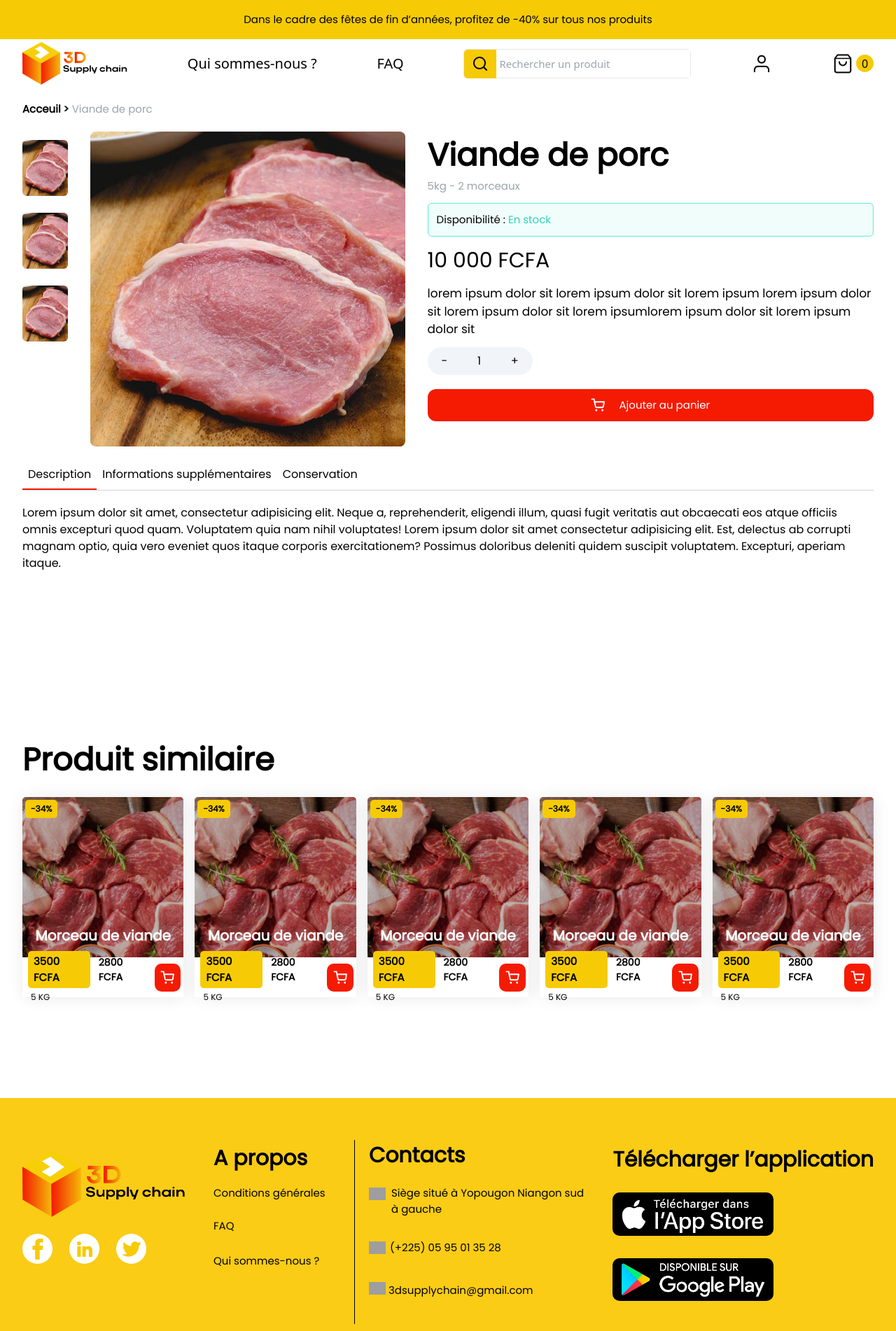
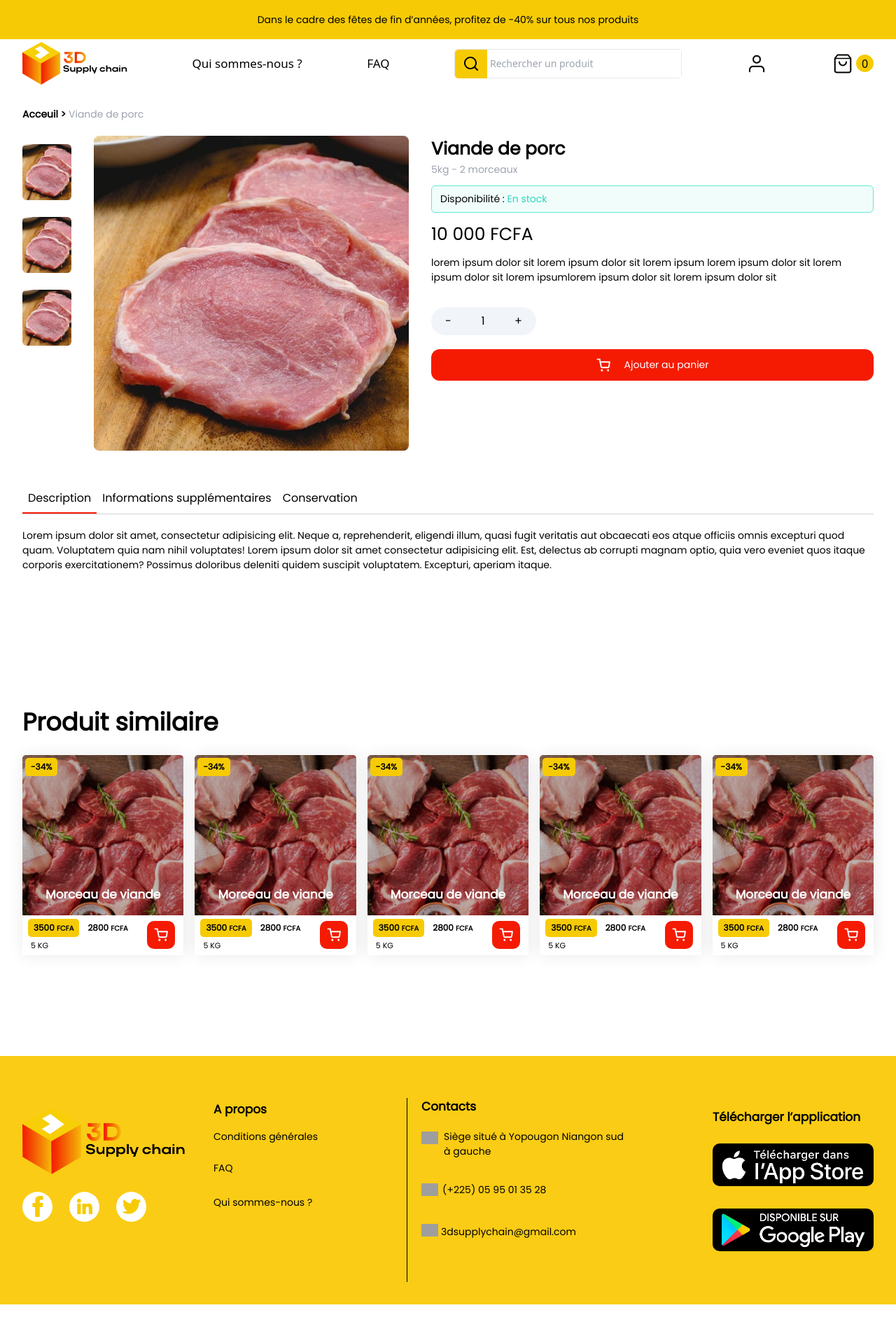
Before and after one commit to LLynx31/3d_supply_chain, a Next.js app: page /m/article in a window 1280 px wide. Shown: the top 1902 px of the page at 70% size. After the commit the page ends 1864 px from the top, so only its background shows below. Built offline with nearby package versions, Linux system fonts and the light colour scheme; grey boxes are pictures that could not be loaded.

Commit message:
responsive v0.0.1

```diff
--- a/app/m/article/page.jsx
+++ b/app/m/article/page.jsx
@@ -29,16 +29,16 @@ export default function ArticleView(){
     return(
         <div className="relative px-8 pt-5">
 
-            <div className={"absolute right-0 flex py-2 justify-center px-2 bg-teal-100 rounded-xl w-fit transition-[display] " + ajoutReussi }>
+            <div className={"absolute right-7 flex py-2 justify-center px-2 bg-teal-100 rounded-xl w-fit transition-[display] " + ajoutReussi }>
                 <img className="mr-2" loading="lazy" srcSet={imgDangerCircle}></img>
-                <div>Viande de Porc - 5KG ajouté au panier avec succès</div>
+                <div className="text-base">Viande de Porc - 5KG ajouté au panier avec succès</div>
                 <button onClick={()=> setAjoutReussi('hidden')}><img loading="lazy" srcSet={imgClose}></img></button>
             </div>
 
             <div className="text-base  font-semibold mb-5">Acceuil &gt; <span className="text-[#9ca3af] font-medium">Viande de porc</span>  </div>
 
             {/* article, ses images et sa description */}
-            <div className="flex ">
+            <div className="flex mb-12">
 
                 {/* image en mignature */}
                 <div className="flex flex-col mr-8 w-[120px]">
@@ -54,14 +54,14 @@ export default function ArticleView(){
 
                 {/* description */}
                 <div className="ml-8 w-fit">
-                    <h1 className="text-2xl font-bold ">Viande de porc</h1>
+                    <h1 className="text-xl font-bold ">Viande de porc</h1>
                     <div className="text-base  text-[#9ca3af]">5kg - 2 morceaux</div>
 
-                    <div className="px-3 py-3 my-3 rounded-md bg-teal-50 border border-teal-300 text-base ">Disponibilité : <span className="text-teal-400">En stock</span></div>
+                    <div className="px-3 py-2 my-3 rounded-md bg-teal-50 border border-teal-300 text-base ">Disponibilité : <span className="text-teal-400">En stock</span></div>
 
                     <div className="text-xl ">10 000 FCFA</div>
 
-                    <p className="mt-3 text-[17px] ">
+                    <p className="mt-3 text-base mb-8">
                         lorem ipsum dolor sit lorem ipsum dolor sit lorem ipsum lorem ipsum dolor sit lorem ipsum dolor sit lorem ipsumlorem ipsum dolor sit lorem ipsum dolor sit
                     </p>
 
@@ -71,7 +71,7 @@ export default function ArticleView(){
 
                     <button onClick={() => setAjoutReussi('')} className="flex justify-center items-center  text-base text-white w-full bg-rouge rounded-xl px-3 py-3 mt-5">
                         <img loading="lazy" alt="shopping cart" src={imgShoppingCart} className="h-[20px] w-[20px]"></img>
-                        <div className="ml-5">Ajouter au panier</div>
+                        <div className="ml-5 text-base">Ajouter au panier</div>
                     </button>
                 </div>
             </div>
@@ -95,18 +95,18 @@ export default function ArticleView(){
                     </div>
                 </div>
 
-                <div className={swipeDescription == 'description' ? "mt-5" : "hidden"}>
+                <div className={swipeDescription == 'description' ? "mt-5 text-base" : "hidden"}>
                     Lorem ipsum dolor sit amet, consectetur adipisicing elit. Neque a, reprehenderit, eligendi illum, quasi fugit veritatis aut obcaecati eos atque officiis omnis excepturi quod quam. Voluptatem quia nam nihil voluptates!
                     Lorem ipsum dolor sit amet consectetur adipisicing elit. Est, delectus ab corrupti magnam optio, quia vero eveniet quos itaque corporis exercitationem? Possimus doloribus deleniti quidem suscipit voluptatem. Excepturi, aperiam itaque.
                 </div>
 
 
-                <div  className={swipeDescription == 'infoSupp' ? "mt-5" : "hidden"}>
+                <div  className={swipeDescription == 'infoSupp' ? "mt-5 text-base" : "hidden"}>
                     Lorem ipsum dolor sit amet, consectetur adipisicing elit.
                 </div>
 
 
-                <div className={swipeDescription == 'conservation' ? "mt-5" : "hidden"}>
+                <div className={swipeDescription == 'conservation' ? "mt-5 text-base" : "hidden"}>
                     Lorem ipsum dolor sit amet, consectetur adipisicing elit. Neque a, reprehenderit, eligendi illum, quasi fugit veritatis aut obcaecati eos atque officiis omnis excepturi quod quam. Voluptatem quia nam nihil voluptates!
 
                 </div>
@@ -118,7 +118,7 @@ export default function ArticleView(){
 
 
             {/* produit similaire */}
-            <div className="mt-36 mb-28">
+            <div className="mt-16 mb-28">
                 <h1 className="text-2xl font-bold  mb-5">Produit similaire</h1>
                 <div className="grid grid-cols-5 gap-4">
                     <Article></Article>
--- a/app/m/panier/page.jsx
+++ b/app/m/panier/page.jsx
@@ -57,7 +57,7 @@ export default function Panier(){
                             <div className="text-base font-bold">6000 FCFA</div>
                         </div>
 
-                        <button className="text-white w-full bg-rouge text-center py-3 rounded-md">VALIDER MA COMMANDE</button>
+                        <button className="text-white text-base w-full bg-rouge text-center py-3 rounded-md">VALIDER MA COMMANDE</button>
                     </div>
 
 
--- a/app/ui/article.jsx
+++ b/app/ui/article.jsx
@@ -15,21 +15,21 @@ export default function Article({prix,poids,reduction,nom,image}){
 
         <div className="absolute top-0 bg-transparent w-full h-full">
             <div className="flex justify-between flex-col h-[80%]">
-                <div className="px-2 py-1 bg-jaune text-[12px] font-bold  mt-1 ml-1 rounded-[5px] w-fit">-34%</div>
+                <div className="px-2 py-1 bg-jaune md:text-[11px] min-[1210px]:text-[12px] font-bold  mt-1 ml-1 rounded-[5px] w-fit">-34%</div>
                 <div className=" text-lg text-center mb-4 font-semibold text-white">Morceau de viande</div>
             </div>
 
-            <div className="flex items-center bg-white px-1 py-1 h-[20%]">
+            <div className="flex items-center bg-white justify-between px-1 py-1 h-[20%]">
                 <div className="flex  flex-col px-1">
                     <div className="flex items-center">
-                        <div className="font-bold w-fit px-2 py-1 bg-jaune text-[15px] rounded-[5px] mr-1">3500 FCFA</div>
-                        <div className="font-bold w-fit px-2 py-1 text-[14px] ">2800 FCFA</div>
+                        <div className="font-bold w-fit px-2 py-1 bg-jaune md:text-[11px] min-[1210px]:text-[12px] rounded-[5px] mr-1">3500 <span className="text-[10px]">FCFA</span></div>
+                        <div className="font-bold w-fit px-2 py-1 md:text-[11px] min-[1210px]:text-[12px] ">2800 <span className="text-[10px]">FCFA</span></div>
                         </div>
-                    <div className="text-[12px] pl-1 pt-1">5 KG</div>
+                    <div className="md:text-[11px] text-[12px] pl-1 pt-1">5 KG</div>
 
                 </div>
 
-                <div className="w-[40px] h-[40px] flex items-center justify-center rounded-[25%] bg-rouge">
+                <div className="w-[40px] h-[40px] flex items-center justify-center rounded-[25%] mr-2 bg-rouge">
                         <img
                             loading="lazy"
                             srcSet={shoppingCart}
--- a/app/ui/footer.jsx
+++ b/app/ui/footer.jsx
@@ -9,9 +9,9 @@ export default function Footer() {
     const twitter = "/twitter.svg"
   return (
     <div className="bg-yellow-400 mt-36 p-8 max-md:px-5">
-      <div className="gap-3 flex justify-between max-md:flex-col max-md:items-stretch max-md:gap-0">
+      <div className="gap-3 flex justify-between max-lg:flex-col max-md:items-stretch max-md:gap-0">
 
-        <div className="flex flex-col items-stretch w-fit max-md:w-full max-md:ml-0">
+        <div className="flex flex-col items-stretch w-fit  max-md:ml-0">
           <div className="mt-8 max-md:max-w-full max-md:mt-10">
             <div className="gap-5 flex max-md:flex-col max-md:items-stretch max-md:gap-0">
               <div className="flex flex-col items-stretch w-[57%] max-md:w-full max-md:ml-0">
@@ -49,7 +49,7 @@ export default function Footer() {
               </div>
               <div className="flex flex-col w-fit ml-5 max-md:w-full max-md:ml-0">
                 <div className="flex flex-col items-between max-md:mt-10">
-                  <div className="text-black text-xl font-bold">A propos</div>
+                  <div className="text-black text-lg font-bold">A propos</div>
                   <div className="text-black text-base whitespace-nowrap mt-4">
                     Conditions générales
                   </div>
@@ -62,11 +62,11 @@ export default function Footer() {
             </div>
           </div>
         </div>
-        <div className="flex flex-col items-stretch w-fit ml-5 max-md:w-full max-md:ml-0">
+        <div className="flex flex-col items-stretch w-fit  max-md:ml-0">
           <div className="flex grow items-stretch justify-between gap-5 mt-7 max-md:mt-10">
             <div className="bg-black w-px shrink-0 h-[263px]" />
             <div className="flex grow basis-[0%] flex-col items-stretch self-start">
-              <div className="text-black text-xl font-bold">Contacts</div>
+              <div className="text-black text-lg font-bold">Contacts</div>
               <div className="flex justify-between gap-2 mt-5 items-start">
                 <img
                   loading="lazy"
@@ -101,9 +101,9 @@ export default function Footer() {
             </div>
           </div>
         </div>
-        <div className="flex flex-col items-stretch w-fit ml-5 max-md:w-full max-md:ml-0">
+        <div className="flex flex-col items-stretch w-fit max-md:ml-0">
           <div className="flex flex-col items-stretch my-auto max-md:mt-10">
-            <div className="text-black text-xl font-bold whitespace-nowrap">
+            <div className="text-black text-lg font-bold whitespace-nowrap">
               Télécharger l’application
             </div>
             <img
--- a/app/ui/header.jsx
+++ b/app/ui/header.jsx
@@ -89,6 +89,7 @@ const [popupOpen, setPopupOpen] = useState('hidden')
 
     return(
       <div>
+
         <PopupConnexion className={popupOpen} closePopup={closePopup} ></PopupConnexion>
 
               <div className="w-full flex items-center justify-center h-[56px] bg-[#f6cb05]">
@@ -102,29 +103,29 @@ const [popupOpen, setPopupOpen] = useState('hidden')
               <Link href={"/"}><img className="w-[150px]" alt="Image" src={logo} /></Link>
 
             <Link href={"/m/quisommesnous"}>
-          <div className=" font-sans font-normal text-black text-lg">
+              <div className=" max-[870px]:hidden font-sans font-normal text-black text-lg">
                 Qui sommes-nous ?
               </div>
             </Link>
 
             <Link href={"/m/FAQ"}>
-          <div className="font-sans font-normal text-black text-lg">
+              <div className="max-[870px]:hidden font-sans font-normal text-black text-lg">
                 FAQ
               </div>
             </Link>
 
-        <div className="w-[325px] h-[42px] flex border-[0.3px] border-solid border-[0.3px] border-solid rounded-[5px]">
+            <div className="md:w-[400px] max-md:hidden max-[820px]:w-[400px] min-[870px]:w-[325px] h-[42px] flex border-[0.3px] border-solid border-[0.3px] border-solid rounded-[5px]">
               <div className="w-[52px] bg-[#f6cb05] flex items-center justify-center rounded-[5px_0px_0px_5px] h-[41px] top-0 left-0">
                   <img className="w-[24px] h-[24px]" alt="Search" src={search} />
               </div>
               <div className="font-sans h-[40px] font-normal text-black text-lg">
-            <input type="search" placeholder="Rechercher un produit"className="font-sans w-[277px] text-base p-1 h-full outline-0" ></input>
+                <input type="search" placeholder="Rechercher un produit"className="font-sans md:w-[352px] min-[870px]:w-[277px]  text-base p-1 h-full outline-0" ></input>
               </div>
 
             </div>
 
 
-        <img onClick={() => setPopupOpen("")} className="w-[30px] h-[30px]" alt="User" src={user} />
+            <img onClick={() => setPopupOpen("")} className="w-[30px] cursor-pointer h-[30px]" alt="User" src={user} />
 
             <div className="flex items-center justify-center">
               <Link href={"/m/panier"}>
@@ -141,9 +142,21 @@ const [popupOpen, setPopupOpen] = useState('hidden')
                 </div>
               </div>
             </div>
+          </div>
 
 
 
+
+        <div className="px-8 py-1">
+          <div className="w-[325px] md:hidden h-[42px] flex border-[0.3px] border-solid border-[0.3px] border-solid rounded-[5px]">
+                <div className="w-[52px] bg-[#f6cb05] flex items-center justify-center rounded-[5px_0px_0px_5px] h-[41px] top-0 left-0">
+                    <img className="w-[24px] h-[24px]" alt="Search" src={search} />
+                </div>
+                <div className="font-sans h-[40px] font-normal text-black text-lg">
+                  <input type="search" placeholder="Rechercher un produit"className="font-sans w-[277px]  text-base p-1 h-full outline-0" ></input>
+                </div>
+
+              </div>
         </div>
    </div>
     )
--- a/app/ui/itemPanier.jsx
+++ b/app/ui/itemPanier.jsx
@@ -35,7 +35,7 @@ export default function ItemPanier(){
                     <button onClick={diminuQuantite}>-</button>{quantite}<button onClick={augmenteQuantite}>+</button>
                 </div>
             </div>
-            <div className="w-[15%] flex justify-center items-center"><div>{prix * quantite} FCFA</div></div>
+            <div className="w-[15%] flex justify-center text-base items-center"><div>{prix * quantite} FCFA</div></div>
             <div className="w-[5%] flex justify-center items-center"><button onClick={() => { setVu('hidden') } }><img loading="lazy" srcSet={imgClose}></img></button></div>
 
 
--- a/app/ui/temoignage.jsx
+++ b/app/ui/temoignage.jsx
@@ -9,7 +9,7 @@ function Temoignage() {
     const imgUser = 'User.png'
     return (
         <div className='flex flex-col items-center relative rounded-md shadow-[0_0px_40px_-20px_rgba(0,0,0,0.3)] pt-20 pb-8 mb-8 mt-[60px] mx-5' >
-            <div>“lorem ipsum dolor sit lorem ipsum dolor sit lorem ipsum dolor sit lorem”</div>
+            <div className='text-base'>“lorem ipsum dolor sit lorem ipsum dolor sit lorem ipsum dolor sit lorem”</div>
             <div className='flex justify-between mt-2 mb-8'>
                 <img className='w-[25px]' loading='lazy' srcSet={starImg}></img>
                 <img className='w-[25px]' loading='lazy' srcSet={starImg}></img>
--- a/tailwind.config.js
+++ b/tailwind.config.js
@@ -23,12 +23,12 @@ module.exports = {
      },
 
     fontSize: {
-      'smx':'15px',
+      'smx':'8px',
       sm:'12px',
-      base:'15px',
-      lg: '20px',
-      xl:'30px',
-      '2xl':'45px'
+      base:'14px',
+      lg: '17px',
+      xl:'25px',
+      '2xl':'35px'
     },
     boxShadow: {
       '3xl': '1px 1px 25px 0px rgba(0, 0, 0, 0.09)',
```
Also changed, not shown: app/page.js (+4 -4 lines). Lines whose indentation alone changed are shown as unchanged.
